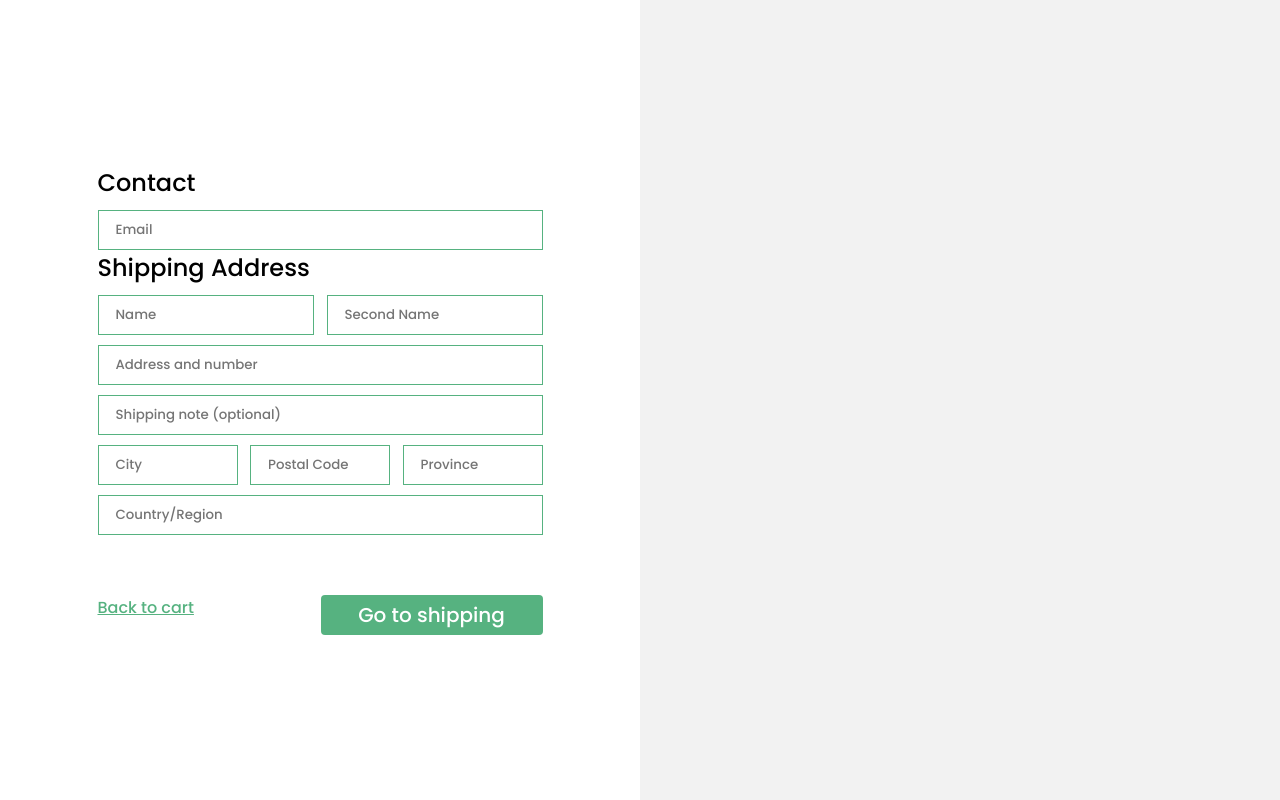
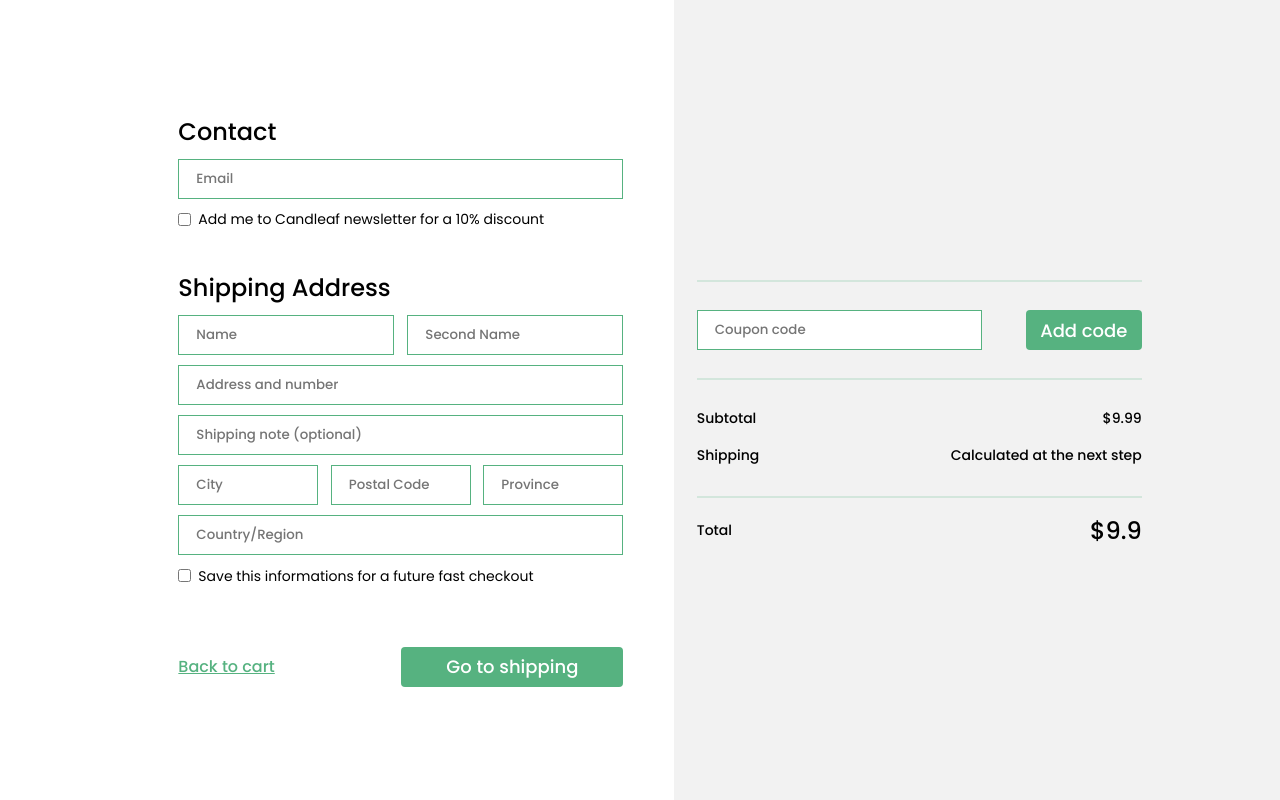
Before and after one commit to FLCampa/candleaf, a Next.js app: page /authentication in a window 1280 px wide. Built offline with nearby package versions, Linux system fonts and the light colour scheme.

Commit message:
feat: implements coupon code section

```diff
--- a/src/components/AuthLayout/index.tsx
+++ b/src/components/AuthLayout/index.tsx
@@ -1,11 +1,13 @@
 // External Libraries
 import React, { useState } from "react";
+import Image from "next/image";
 
 // Components
 import Input from "../Input";
 
 // Stylization
-import { Container, Row } from "./styles";
+import { Container, Checkbox, Row, CouponCode } from "./styles";
+import Button from "../Button";
 
 const AuthLayout: React.FC = () => {
   const [email, setEmail] = useState("");
@@ -24,6 +26,12 @@ const AuthLayout: React.FC = () => {
             required
             width="445px"
           />
+          <Checkbox>
+            <input type="checkbox" id="discount" name="discount" />
+            <label htmlFor="discount">
+              Add me to Candleaf newsletter for a 10% discount
+            </label>
+          </Checkbox>
 
           <h1>Shipping Address</h1>
           <Row>
@@ -89,6 +97,12 @@ const AuthLayout: React.FC = () => {
             required
             width="445px"
           />
+          <Checkbox>
+            <input type="checkbox" id="discount" name="discount" />
+            <label htmlFor="discount">
+              Save this informations for a future fast checkout
+            </label>
+          </Checkbox>
 
           <Row marginTop="60px">
             <a href="">Back to cart</a>
@@ -97,7 +111,34 @@ const AuthLayout: React.FC = () => {
         </form>
       </section>
 
-      <div></div>
+      <CouponCode>
+        <hr />
+        <Row>
+          <Input
+            value={name}
+            onChangeValue={setName}
+            placeholder="Coupon code"
+            required
+            width="285px"
+          />
+          <Button text="Add code" width="116px" />
+        </Row>
+        <hr />
+
+        <Row>
+          <h4>Subtotal</h4>
+          <h4>$9.99</h4>
+        </Row>
+        <Row marginTop="16px">
+          <h4>Shipping</h4>
+          <h4>Calculated at the next step</h4>
+        </Row>
+        <hr />
+        <Row>
+          <h4>Total</h4>
+          <h2>$9.9</h2>
+        </Row>
+      </CouponCode>
     </Container>
   );
 };
--- a/src/components/AuthLayout/styles.ts
+++ b/src/components/AuthLayout/styles.ts
@@ -10,6 +10,7 @@ export const Container = styled.div`
 
   width: 100vw;
   max-width: 100%;
+  padding-left: 10%;
 
   > section {
     display: flex;
@@ -22,18 +23,15 @@ export const Container = styled.div`
     background: white;
   }
 
-  > div {
-    width: 100%;
-    height: 100vh;
-
-    background: #f2f2f2;
+  h1:nth-of-type(2) {
+    margin-top: 40px;
   }
 
   input[type="submit"] {
     width: 222px;
     height: 40px;
 
-    font-size: 20px;
+    font-size: 18px;
     color: white;
     background: #56b280;
 
@@ -46,11 +44,76 @@ export const Row = styled.div<RowProps>`
   display: flex;
   flex-direction: row;
   justify-content: space-between;
+  align-items: center;
 
-  max-width: 445px;
+  width: 445px;
   margin-top: ${({ marginTop }) => (marginTop ? marginTop : "")};
 
   > a {
     color: #56b280;
   }
+
+  > button {
+    margin-top: 10px;
+    margin-left: 10px;
+  }
+
+  > h4 {
+    font-size: 14px;
+  }
 `;
+
+export const Checkbox = styled.div`
+  display: flex;
+  align-items: center;
+
+  input[type="checkbox"] {
+    margin-top: 10px;
+    margin-right: 7px;
+  }
+
+  > label {
+    font-size: 14px;
+    font-weight: 400;
+    margin-top: 10.5px;
+  }
+`;
+
+export const CouponCode = styled.div`
+  display: flex;
+  flex-direction: column;
+  justify-content: center;
+  align-items: center;
+
+  width: 100%;
+  padding-right: 10%;
+
+  background: #f2f2f2;
+
+  > hr {
+    width: 445px;
+    border: 1px solid rgba(86, 178, 128, 0.2);
+  }
+
+  hr:nth-of-type(1) {
+    margin: 28px 0 18px 0;
+  }
+
+  hr:nth-of-type(2) {
+    margin: 28px 0;
+  }
+
+  hr:nth-of-type(3) {
+    margin: 30px 0 15px 0;
+  }
+`;
+
+export const ImageContainer = styled.div`
+  display: flex;
+  justify-content: center;
+  align-items: center;
+
+  width: 160px;
+  height: 130px;
+  background: #f7f8fa;
+`;
--- a/src/components/CartLayout/index.tsx
+++ b/src/components/CartLayout/index.tsx
@@ -65,6 +65,7 @@ const CartLayout: React.FC<CartLayoutProps> = ({ name, price, qty }) => {
                   <input
                     type="number"
                     value={qty}
+                    readOnly
                     min={1}
                     onChange={(event) => {
                       const value = Number(event.target.value);
--- a/src/components/CartLayout/styles.ts
+++ b/src/components/CartLayout/styles.ts
@@ -152,6 +152,10 @@ export const Quantity = styled.div`
     }
   }
 
+  input[type="number"]:focus {
+    outline: none;
+  }
+
   > input {
     width: 25px;
 
--- a/src/components/ProductLayout/index.tsx
+++ b/src/components/ProductLayout/index.tsx
@@ -74,6 +74,7 @@ const ProductLayout: React.FC<ProductLayoutProps> = () => {
                     type="number"
                     value={quantity}
                     min={1}
+                    readOnly
                     onChange={(event) => {
                       const value = Number(event.target.value);
                       setQuantity(value);
--- a/src/components/ProductLayout/styles.ts
+++ b/src/components/ProductLayout/styles.ts
@@ -86,6 +86,10 @@ export const Quantity = styled.div`
 
   width: 75px;
   margin-top: 30px;
+
+  input[type="number"]:focus {
+    outline: none;
+  }
 
   > h5 {
     font-size: 16px;
```
